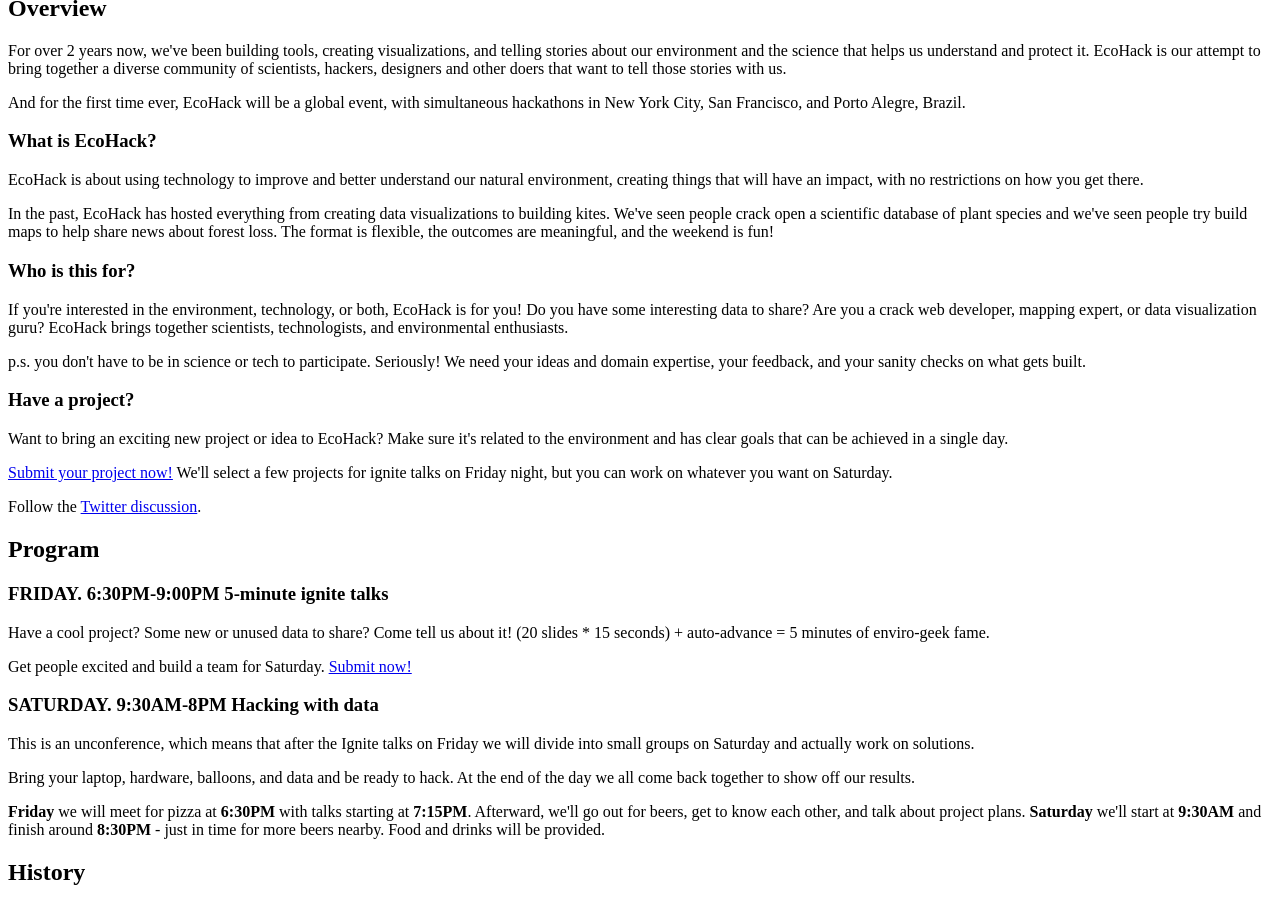
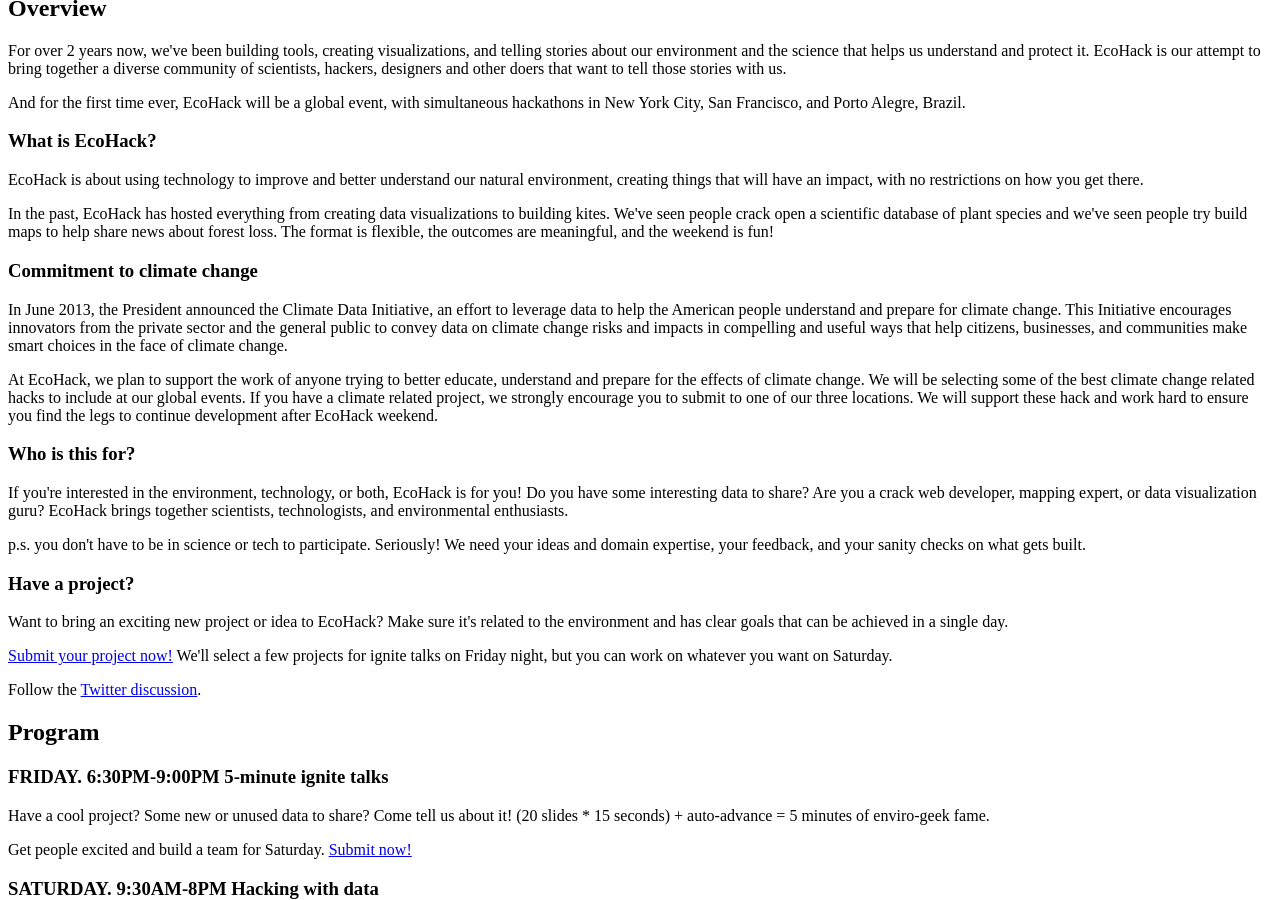
Before and after one commit to EcoHack/ecohack.github.io, a Jekyll site: the page built from index.html, in a window 1280 px wide and 900 px high, scrolled down 505 px. Built offline with Jekyll 4.4.1, drawn with Linux system fonts in a browser that asks for light colours.

Commit message:
added commmitment to climate

```diff
--- a/index.html
+++ b/index.html
@@ -65,6 +65,10 @@
       <h3 class="content-header">What is EcoHack?</h3>
       <p>EcoHack is about using technology to improve and better understand our natural environment, creating things that will have an impact, with no restrictions on how you get there.</p>
       <p>In the past, EcoHack has hosted everything from creating data visualizations to building kites. We've seen people crack open a scientific database of plant species and we've seen people try build maps to help share news about forest loss. The format is flexible, the outcomes are meaningful, and the weekend is fun!</p>
+
+      <h3 class="content-header">Commitment to climate change</h3>
+      <aside class="aside"><p>In June 2013, the President announced the Climate Data Initiative, an effort to leverage data to help the American people understand and prepare for climate change.  This Initiative encourages innovators from the private sector and the general public to convey data on climate change risks and impacts in compelling and useful ways that help citizens, businesses, and communities make smart choices in the face of climate change. </p></aside>
+      <p>At EcoHack, we plan to support the work of anyone trying to better educate, understand and prepare for the effects of climate change. We will be selecting some of the best climate change related hacks to include at our global events. If you have a climate related project, we strongly encourage you to submit to one of our three locations. We will support these hack and work hard to ensure you find the legs to continue development after EcoHack weekend. </p>
 
       <h3 class="content-header">Who is this for?</h3>
       <p>If you're interested in the environment, technology, or both, EcoHack is for you! Do you have some interesting data to share? Are you a crack web developer, mapping expert, or data visualization guru? EcoHack brings together scientists, technologists, and environmental enthusiasts.</p>
```
